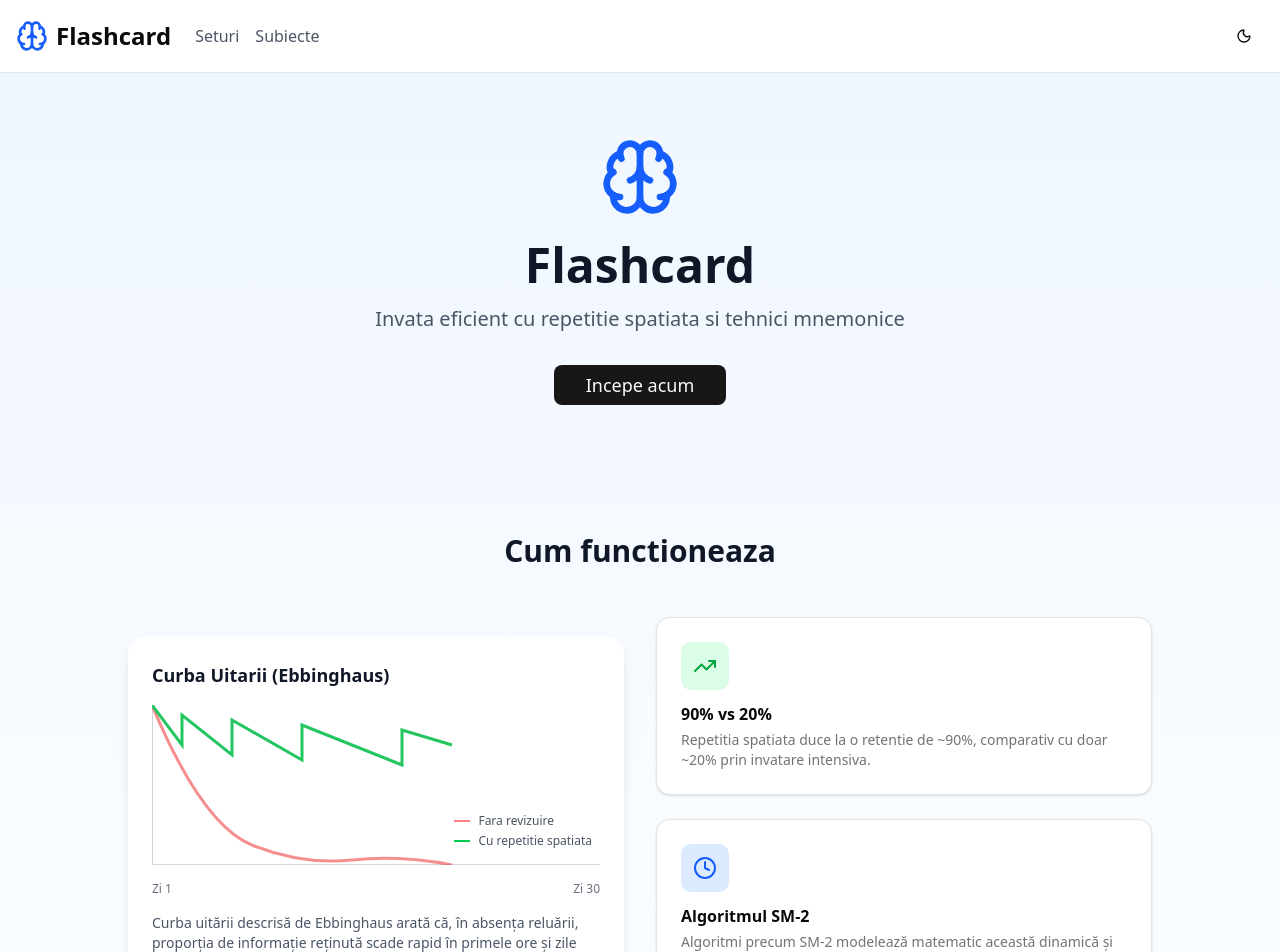
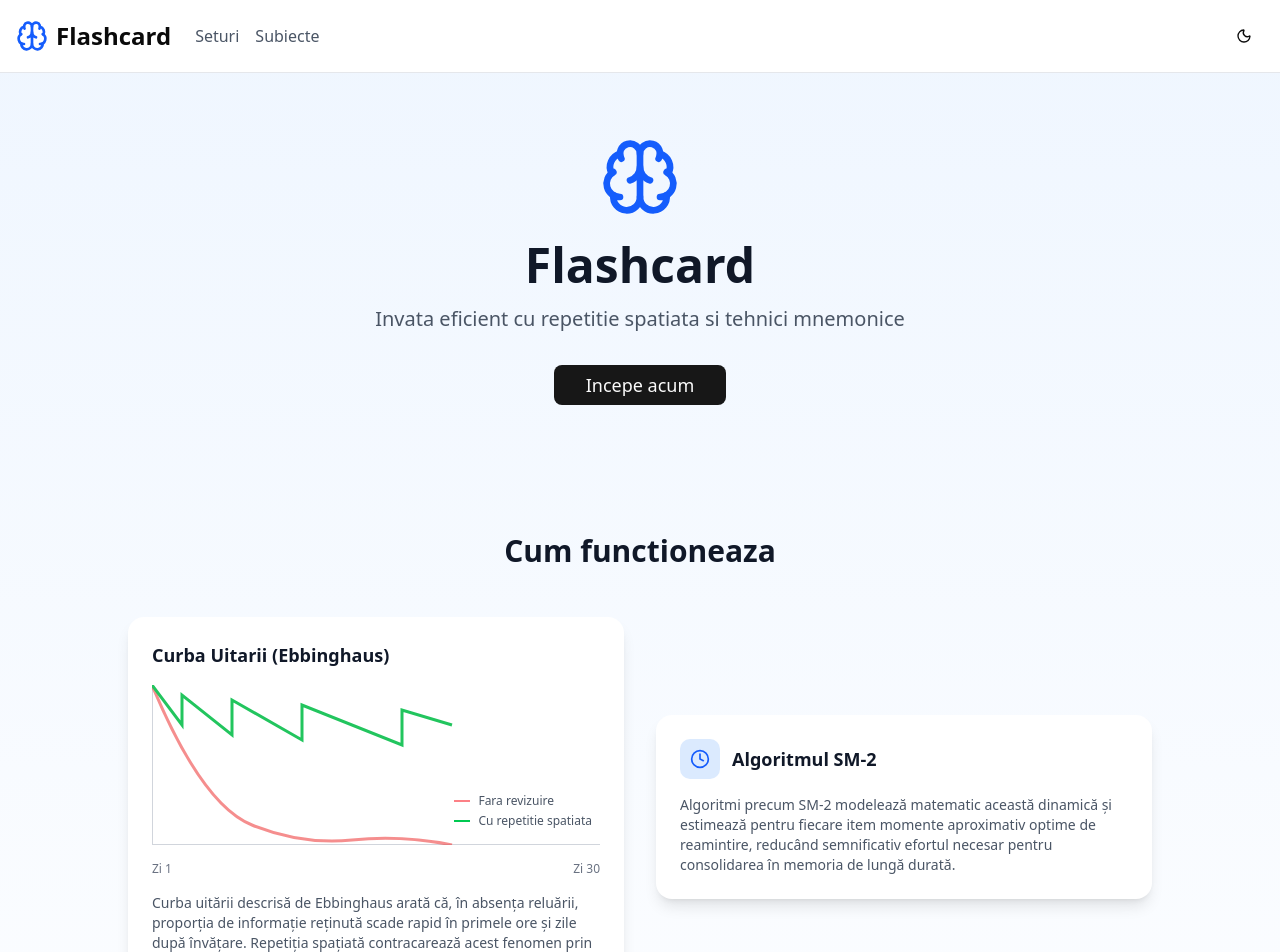
Before and after one commit to ObuObuHub/flashcard-app, a Next.js app: page / in a window 1280 px wide. Shown: the top 952 px of the page. Built offline with nearby package versions, Linux system fonts and the light colour scheme.

Commit message:
refactor: Make landing page sections symmetrical
- Remove "90% vs 20%" card
- Convert SM-2 to match Ebbinghaus box style
- Clean up unused Card imports

🤖 Generated with [Claude Code](https://claude.com/claude-code)

Co-Authored-By: Claude <noreply@anthropic.com>

```diff
--- a/app/page.tsx
+++ b/app/page.tsx
@@ -1,8 +1,7 @@
 import Link from 'next/link'
 import { Button } from '@/components/ui/button'
-import { Card, CardDescription, CardHeader, CardTitle } from '@/components/ui/card'
 import { Navbar } from '@/components/navbar'
-import { Brain, TrendingUp, Clock } from 'lucide-react'
+import { Brain, Clock } from 'lucide-react'
 
 export default function Home() {
   return (
@@ -85,32 +84,17 @@ export default function Home() {
             </p>
           </div>
 
-          {/* SM-2 Info Cards */}
-          <div className="space-y-6">
-            <Card>
-              <CardHeader>
-                <div className="w-12 h-12 bg-green-100 dark:bg-green-900 rounded-lg flex items-center justify-center mb-2">
-                  <TrendingUp className="w-6 h-6 text-green-600 dark:text-green-400" />
-                </div>
-                <CardTitle>90% vs 20%</CardTitle>
-                <CardDescription>
-                  Repetitia spatiata duce la o retentie de ~90%, comparativ cu doar ~20% prin
-                  invatare intensiva.
-                </CardDescription>
-              </CardHeader>
-            </Card>
-
-            <Card>
-              <CardHeader>
-                <div className="w-12 h-12 bg-blue-100 dark:bg-blue-900 rounded-lg flex items-center justify-center mb-2">
-                  <Clock className="w-6 h-6 text-blue-600 dark:text-blue-400" />
-                </div>
-                <CardTitle>Algoritmul SM-2</CardTitle>
-                <CardDescription>
-                  Algoritmi precum SM-2 modelează matematic această dinamică și estimează pentru fiecare item momente aproximativ optime de reamintire, reducând semnificativ efortul necesar pentru consolidarea în memoria de lungă durată.
-                </CardDescription>
-              </CardHeader>
-            </Card>
+          {/* SM-2 Info */}
+          <div className="bg-white dark:bg-gray-800 rounded-2xl p-6 shadow-lg">
+            <h3 className="font-semibold text-lg mb-4 text-gray-900 dark:text-white flex items-center gap-3">
+              <div className="w-10 h-10 bg-blue-100 dark:bg-blue-900 rounded-lg flex items-center justify-center">
+                <Clock className="w-5 h-5 text-blue-600 dark:text-blue-400" />
+              </div>
+              Algoritmul SM-2
+            </h3>
+            <p className="text-sm text-gray-600 dark:text-gray-400">
+              Algoritmi precum SM-2 modelează matematic această dinamică și estimează pentru fiecare item momente aproximativ optime de reamintire, reducând semnificativ efortul necesar pentru consolidarea în memoria de lungă durată.
+            </p>
           </div>
         </div>
       </section>
```
